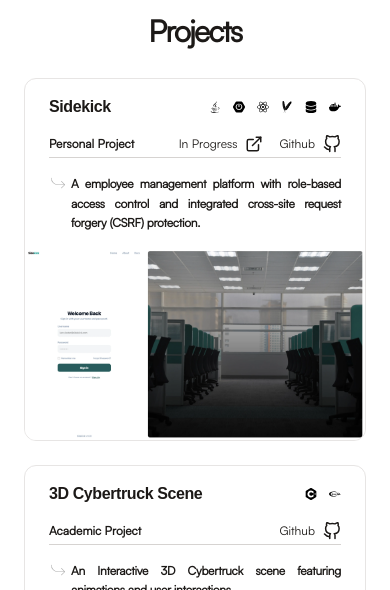
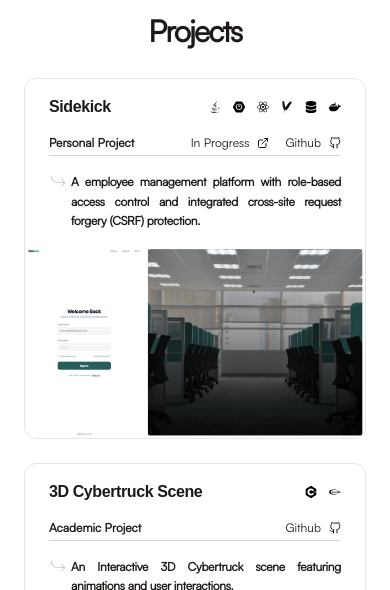
Before and after one commit to eimcharles/eimcharles.github.io, a React (Vite) app: page / in a window 390 px wide. Shown: the part 2200-2790 px from the top of the page. Built offline with nearby package versions, Linux system fonts and the light colour scheme; a web font is replaced by a local one.

Commit message:
chore(projects): update project URLs size on smaller screens.

```diff
--- a/src/components/Projects.jsx
+++ b/src/components/Projects.jsx
@@ -49,7 +49,7 @@ const Projects = () => {
                           <p className="text-xs lg:text-sm font-satoshi text-stone-900 group-hover:text-stone-500 transition-colors duration-500">
                             {project.demo}
                           </p>
-                          <projectsIcons.demoUrl className="text-lg text-stone-900 group-hover:text-[#1e63ca] transition-colors duration-500" />
+                          <projectsIcons.demoUrl className="text-xs lg:text-lg text-stone-900 group-hover:text-[#1e63ca] transition-colors duration-500" />
                         </a>
                       )}
 
@@ -60,7 +60,7 @@ const Projects = () => {
                         <p className="text-xs lg:text-sm font-satoshi text-stone-900 group-hover:text-stone-500 transition-colors duration-500">
                           Github
                         </p>
-                        <projectsIcons.github className="text-lg text-stone-900 group-hover:text-[#F05032] transition-colors duration-500"/>
+                        <projectsIcons.github className="text-xs lg:text-lg text-stone-900 group-hover:text-[#F05032] transition-colors duration-500"/>
                       </a>
                     </div>
                   </div>
```
